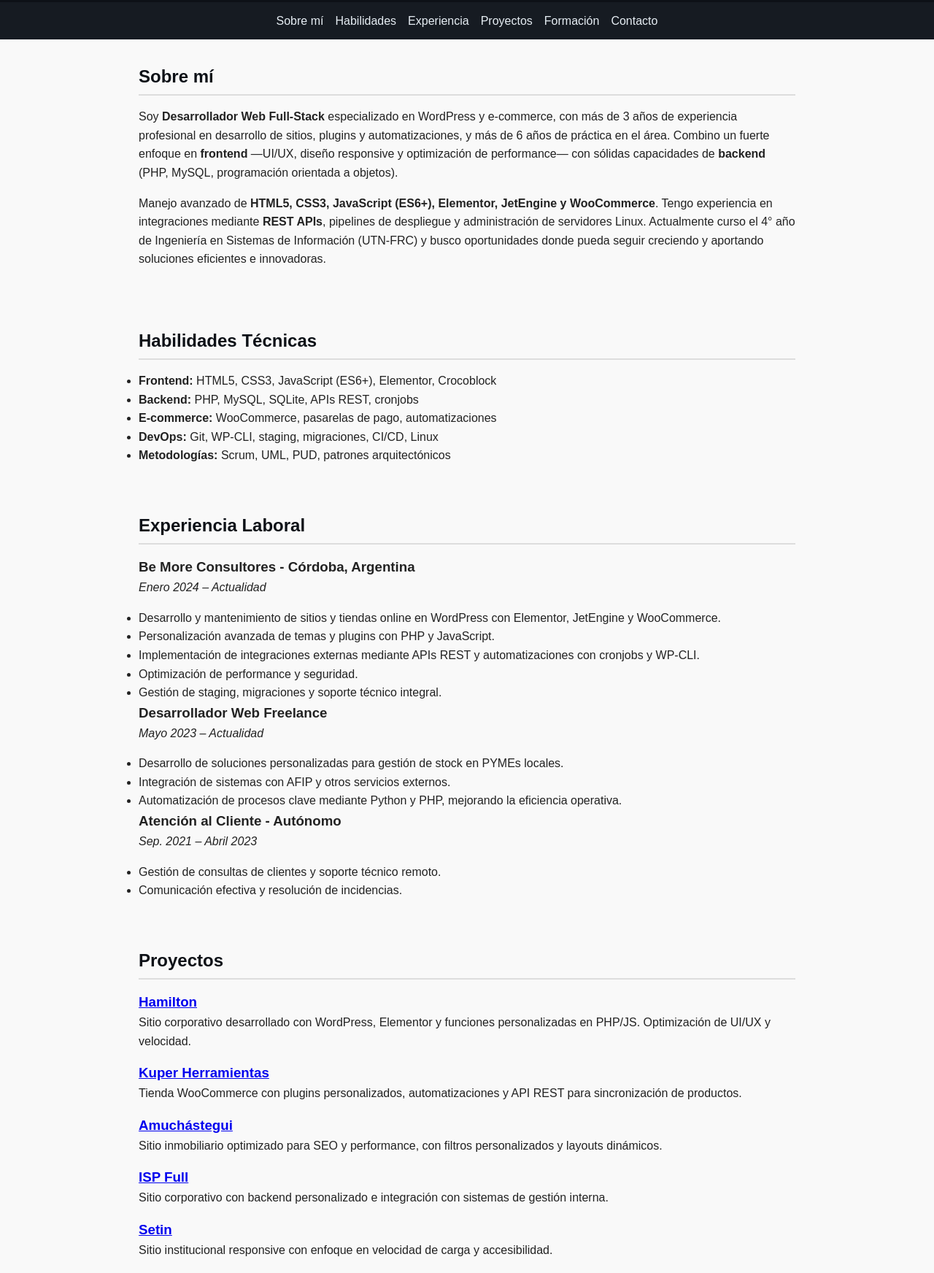
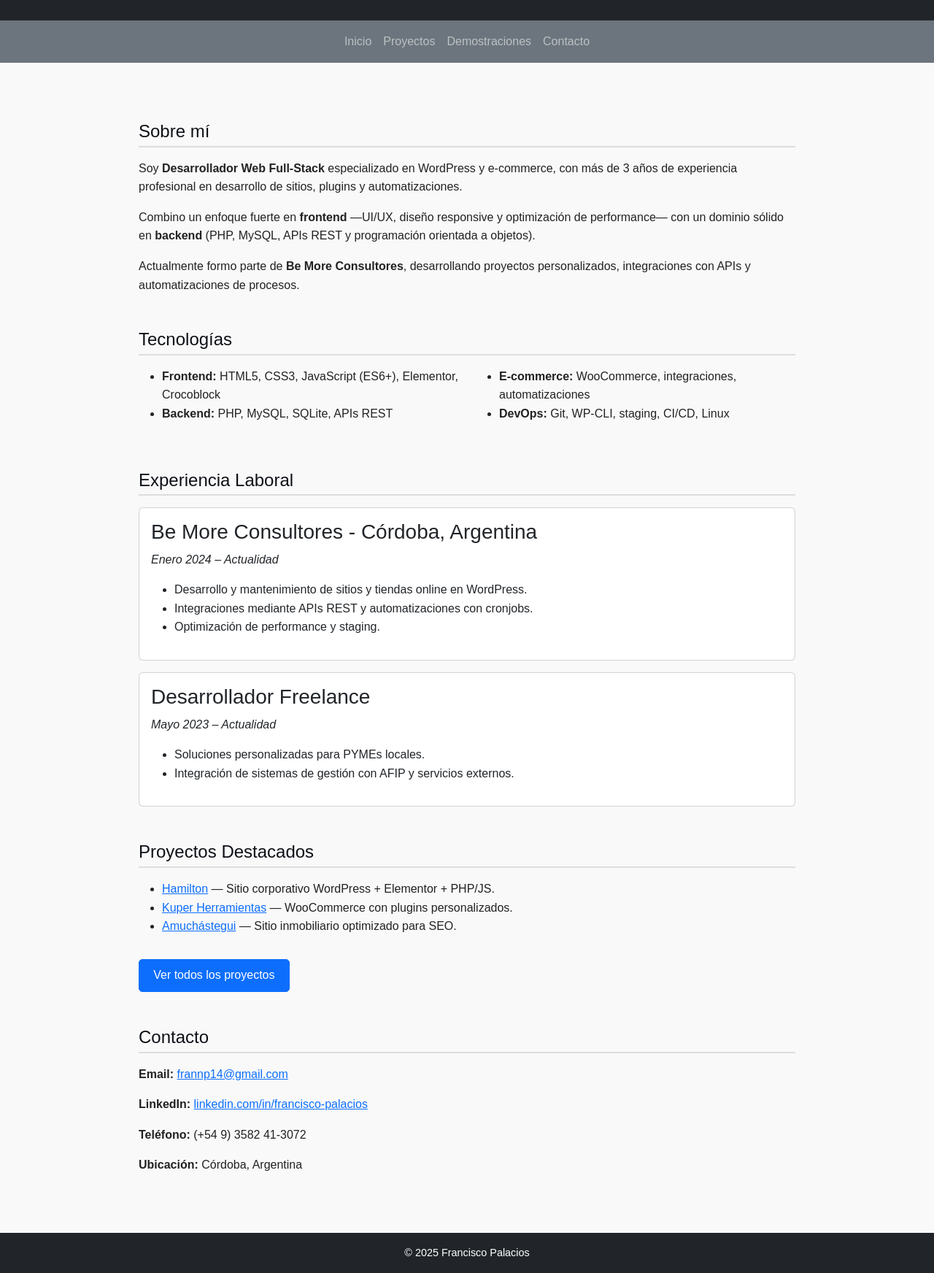
Before and after one commit to FranPalacios2022/Portfolio, a plain HTML site: page index.html in a window 1280 px wide. Shown: the part 162-1906 px from the top of the page at 73% size. Drawn offline with nearby package versions, Linux system fonts and the light colour scheme.

Commit message:
mejoras 2

```diff
--- a/index.html
+++ b/index.html
@@ -1,133 +1,126 @@
 <!DOCTYPE html>
 <html lang="es">
 <head>
-    <meta charset="UTF-8">
-    <meta name="viewport" content="width=device-width, initial-scale=1.0">
+  <meta charset="UTF-8" />
+  <meta name="viewport" content="width=device-width, initial-scale=1.0" />
   <title>Francisco Palacios | Web Developer</title>
-    <link rel="stylesheet" href="style.css">
+
+  <!-- Bootstrap -->
+  <link
+    href="https://cdn.jsdelivr.net/npm/bootstrap@5.3.2/dist/css/bootstrap.min.css"
+    rel="stylesheet"
+  />
+  <link rel="stylesheet" href="style.css" />
+  <script src="script.js" defer></script>
 </head>
 <body>
-    <header>
+
+  <!-- Header -->
+  <header class="bg-dark text-white text-center py-5">
     <h1>Francisco Palacios</h1>
-        <p>WordPress Full-Stack Developer | Frontend & Backend | E-commerce & Plugins Personalizados</p>
+    <p class="lead">WordPress Full-Stack Developer | Frontend & Backend | E-commerce & Plugins Personalizados</p>
   </header>
 
-    <nav>
-        <a href="#sobre-mi">Sobre mí</a>
-        <a href="#habilidades">Habilidades</a>
-        <a href="#experiencia">Experiencia</a>
-        <a href="#proyectos">Proyectos</a>
-        <a href="#formacion">Formación</a>
-        <a href="#contacto">Contacto</a>
+  <!-- Navbar -->
+  <nav class="navbar navbar-expand-lg navbar-dark bg-secondary">
+    <div class="container justify-content-center">
+      <ul class="navbar-nav">
+        <li class="nav-item"><a class="nav-link" href="index.html">Inicio</a></li>
+        <li class="nav-item"><a class="nav-link" href="proyectos.html">Proyectos</a></li>
+        <li class="nav-item"><a class="nav-link" href="demostraciones.html">Demostraciones</a></li>
+        <li class="nav-item"><a class="nav-link" href="#contacto">Contacto</a></li>
+      </ul>
+    </div>
   </nav>
 
-    <section id="sobre-mi">
-        <h2>Sobre mí</h2>
+  <main class="container my-5">
+
+    <!-- SOBRE MÍ -->
+    <section id="sobre-mi" class="mb-5">
+      <h2 class="mb-3">Sobre mí</h2>
       <p>
-            Soy <strong>Desarrollador Web Full-Stack</strong> especializado en WordPress y e-commerce, con más de 3 años de experiencia profesional en desarrollo de sitios, plugins y automatizaciones, y más de 6 años de práctica en el área.
-            Combino un fuerte enfoque en <strong>frontend</strong> —UI/UX, diseño responsive y optimización de performance— con sólidas capacidades de <strong>backend</strong> (PHP, MySQL, programación orientada a objetos).
+        Soy <strong>Desarrollador Web Full-Stack</strong> especializado en WordPress y e-commerce, con más de 3 años de experiencia profesional en desarrollo de sitios, plugins y automatizaciones.
       </p>
       <p>
-            Manejo avanzado de <strong>HTML5, CSS3, JavaScript (ES6+), Elementor, JetEngine y WooCommerce</strong>.
-            Tengo experiencia en integraciones mediante <strong>REST APIs</strong>, pipelines de despliegue y administración de servidores Linux.
-            Actualmente curso el 4° año de Ingeniería en Sistemas de Información (UTN-FRC) y busco oportunidades donde pueda seguir creciendo y aportando soluciones eficientes e innovadoras.
+        Combino un enfoque fuerte en <strong>frontend</strong> —UI/UX, diseño responsive y optimización de performance— con un dominio sólido en <strong>backend</strong> (PHP, MySQL, APIs REST y programación orientada a objetos).
+      </p>
+      <p>
+        Actualmente formo parte de <strong>Be More Consultores</strong>, desarrollando proyectos personalizados, integraciones con APIs y automatizaciones de procesos.
       </p>
     </section>
 
-    <section id="habilidades">
-        <h2>Habilidades Técnicas</h2>
+    <!-- TECNOLOGÍAS -->
+    <section id="tecnologias" class="mb-5">
+      <h2 class="mb-3">Tecnologías</h2>
+      <div class="row">
+        <div class="col-md-6">
           <ul>
             <li><strong>Frontend:</strong> HTML5, CSS3, JavaScript (ES6+), Elementor, Crocoblock</li>
-            <li><strong>Backend:</strong> PHP, MySQL, SQLite, APIs REST, cronjobs</li>
-            <li><strong>E-commerce:</strong> WooCommerce, pasarelas de pago, automatizaciones</li>
-            <li><strong>DevOps:</strong> Git, WP-CLI, staging, migraciones, CI/CD, Linux</li>
-            <li><strong>Metodologías:</strong> Scrum, UML, PUD, patrones arquitectónicos</li>
+            <li><strong>Backend:</strong> PHP, MySQL, SQLite, APIs REST</li>
           </ul>
+        </div>
+        <div class="col-md-6">
+          <ul>
+            <li><strong>E-commerce:</strong> WooCommerce, integraciones, automatizaciones</li>
+            <li><strong>DevOps:</strong> Git, WP-CLI, staging, CI/CD, Linux</li>
+          </ul>
+        </div>
+      </div>
     </section>
 
-    <section id="experiencia">
-        <h2>Experiencia Laboral</h2>
-
-        <div class="experiencia">
+    <!-- EXPERIENCIA -->
+    <section id="experiencia" class="mb-5">
+      <h2 class="mb-3">Experiencia Laboral</h2>
+      <div class="card mb-3">
+        <div class="card-body">
           <h3>Be More Consultores - Córdoba, Argentina</h3>
           <p><em>Enero 2024 – Actualidad</em></p>
           <ul>
-                <li>Desarrollo y mantenimiento de sitios y tiendas online en WordPress con Elementor, JetEngine y WooCommerce.</li>
-                <li>Personalización avanzada de temas y plugins con PHP y JavaScript.</li>
-                <li>Implementación de integraciones externas mediante APIs REST y automatizaciones con cronjobs y WP-CLI.</li>
-                <li>Optimización de performance y seguridad.</li>
-                <li>Gestión de staging, migraciones y soporte técnico integral.</li>
+            <li>Desarrollo y mantenimiento de sitios y tiendas online en WordPress.</li>
+            <li>Integraciones mediante APIs REST y automatizaciones con cronjobs.</li>
+            <li>Optimización de performance y staging.</li>
           </ul>
         </div>
+      </div>
 
-        <div class="experiencia">
-            <h3>Desarrollador Web Freelance</h3>
+      <div class="card mb-3">
+        <div class="card-body">
+          <h3>Desarrollador Freelance</h3>
           <p><em>Mayo 2023 – Actualidad</em></p>
           <ul>
-                <li>Desarrollo de soluciones personalizadas para gestión de stock en PYMEs locales.</li>
-                <li>Integración de sistemas con AFIP y otros servicios externos.</li>
-                <li>Automatización de procesos clave mediante Python y PHP, mejorando la eficiencia operativa.</li>
+            <li>Soluciones personalizadas para PYMEs locales.</li>
+            <li>Integración de sistemas de gestión con AFIP y servicios externos.</li>
           </ul>
         </div>
-
-        <div class="experiencia">
-            <h3>Atención al Cliente - Autónomo</h3>
-            <p><em>Sep. 2021 – Abril 2023</em></p>
-            <ul>
-                <li>Gestión de consultas de clientes y soporte técnico remoto.</li>
-                <li>Comunicación efectiva y resolución de incidencias.</li>
-            </ul>
       </div>
     </section>
 
-    <section id="proyectos">
-        <h2>Proyectos</h2>
-
-        <div class="proyecto">
-            <h3><a href="https://hamilton.com.ar" target="_blank">Hamilton</a></h3>
-            <p>Sitio corporativo desarrollado con WordPress, Elementor y funciones personalizadas en PHP/JS. Optimización de UI/UX y velocidad.</p>
-        </div>
-
-        <div class="proyecto">
-            <h3><a href="https://kuperherramientas.com.ar" target="_blank">Kuper Herramientas</a></h3>
-            <p>Tienda WooCommerce con plugins personalizados, automatizaciones y API REST para sincronización de productos.</p>
-        </div>
-
-        <div class="proyecto">
-            <h3><a href="https://amuchasteguiweb.com.ar" target="_blank">Amuchástegui</a></h3>
-            <p>Sitio inmobiliario optimizado para SEO y performance, con filtros personalizados y layouts dinámicos.</p>
-        </div>
-
-        <div class="proyecto">
-            <h3><a href="https://ispfull.com" target="_blank">ISP Full</a></h3>
-            <p>Sitio corporativo con backend personalizado e integración con sistemas de gestión interna.</p>
-        </div>
-
-        <div class="proyecto">
-            <h3><a href="https://setin.ar" target="_blank">Setin</a></h3>
-            <p>Sitio institucional responsive con enfoque en velocidad de carga y accesibilidad.</p>
-        </div>
+    <!-- PROYECTOS -->
+    <section id="resumen-proyectos" class="mb-5">
+      <h2 class="mb-3">Proyectos Destacados</h2>
+      <ul>
+        <li><a href="https://hamilton.com.ar" target="_blank">Hamilton</a> — Sitio corporativo WordPress + Elementor + PHP/JS.</li>
+        <li><a href="https://kuperherramientas.com.ar" target="_blank">Kuper Herramientas</a> — WooCommerce con plugins personalizados.</li>
+        <li><a href="https://amuchasteguiweb.com.ar" target="_blank">Amuchástegui</a> — Sitio inmobiliario optimizado para SEO.</li>
+      </ul>
+      <a href="proyectos.html" class="btn btn-primary mt-3">Ver todos los proyectos</a>
     </section>
 
-    <section id="formacion">
-        <h2>Formación Académica</h2>
-        <ul>
-            <li><strong>Universidad Tecnológica Nacional (UTN-FRC)</strong> – Ingeniería en Sistemas de Información (2019 - Actualidad)</li>
-            <li><strong>Coderhouse</strong> – Desarrollo Web (Jun. 2023 – Sep. 2023)</li>
-            <li><strong>Coderhouse</strong> – Ciberseguridad (Sep. 2023 – Nov. 2023)</li>
-        </ul>
+    <!-- CONTACTO -->
+    <section id="contacto">
+      <h2 class="mb-3">Contacto</h2>
+      <p><strong>Email:</strong> <a href="mailto:frannp14@gmail.com">frannp14@gmail.com</a></p>
+      <p><strong>LinkedIn:</strong> <a href="https://www.linkedin.com/in/francisco-palacios" target="_blank">linkedin.com/in/francisco-palacios</a></p>
+      <p><strong>Teléfono:</strong> (+54 9) 3582 41-3072</p>
+      <p><strong>Ubicación:</strong> Córdoba, Argentina</p>
     </section>
 
-    <section id="contacto">
-        <h2>Contacto</h2>
-        <p><strong>📧 Email:</strong> <a href="mailto:frannp14@gmail.com">frannp14@gmail.com</a></p>
-        <p><strong>📞 Teléfono:</strong> (+54 9) 3582 41-3072</p>
-        <p><strong>🌐 LinkedIn:</strong> <a href="https://www.linkedin.com/in/francisco-palacios" target="_blank">linkedin.com/in/francisco-palacios</a></p>
-        <p><strong>📍 Ubicación:</strong> Córdoba, Argentina</p>
-    </section>
+  </main>
 
-    <footer>
-        <p>&copy; 2025 Francisco Palacios. Todos los derechos reservados.</p>
+  <footer class="bg-dark text-center text-white py-3">
+    <p>&copy; 2025 Francisco Palacios</p>
   </footer>
+
+  <script src="https://cdn.jsdelivr.net/npm/bootstrap@5.3.2/dist/js/bootstrap.bundle.min.js"></script>
 </body>
 </html>
```
Also changed, not shown: demostraciones.html (added, +58 -0 lines), proyectos.html (added, +65 -0 lines). Lines whose indentation alone changed are shown as unchanged.
